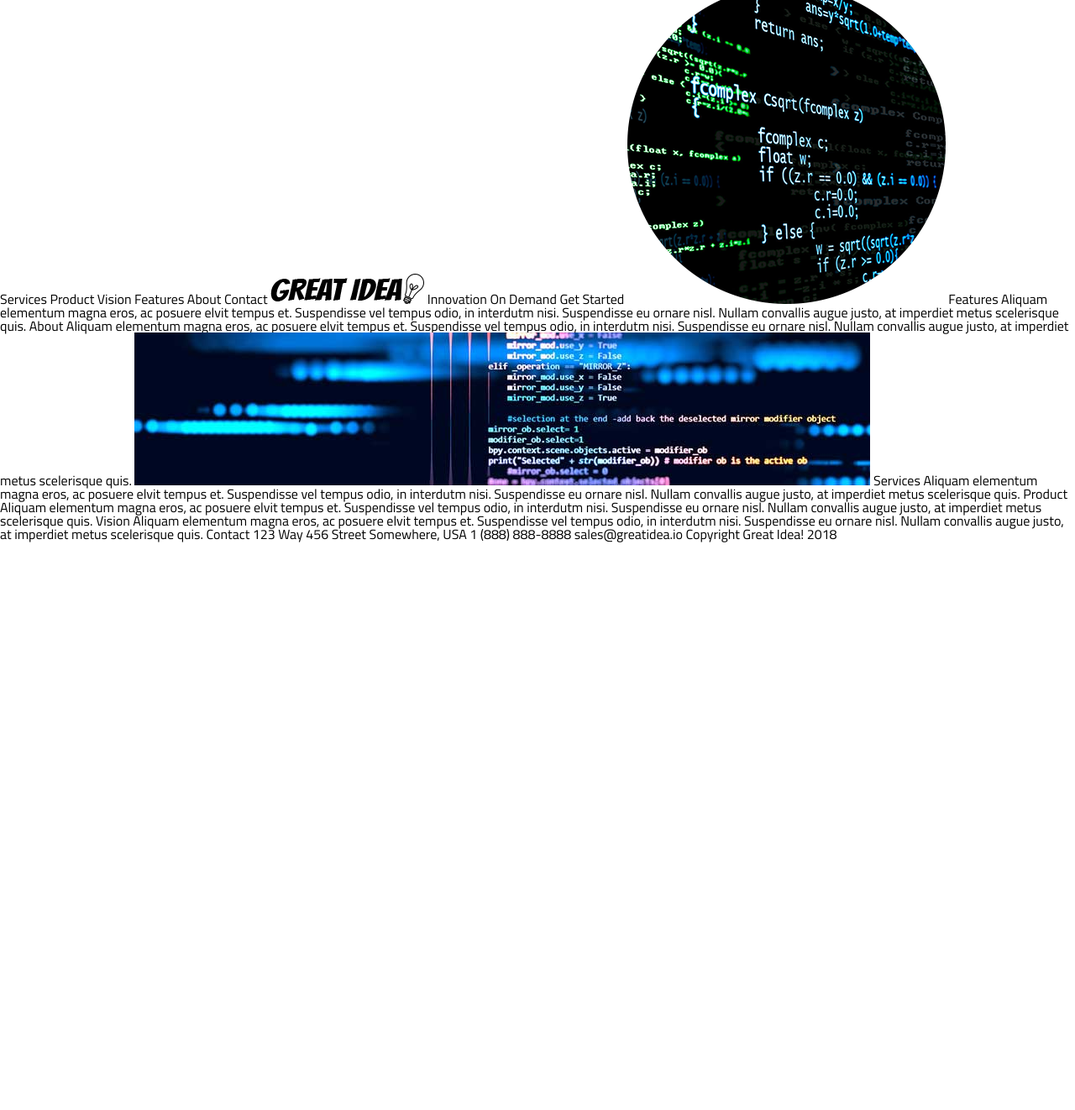
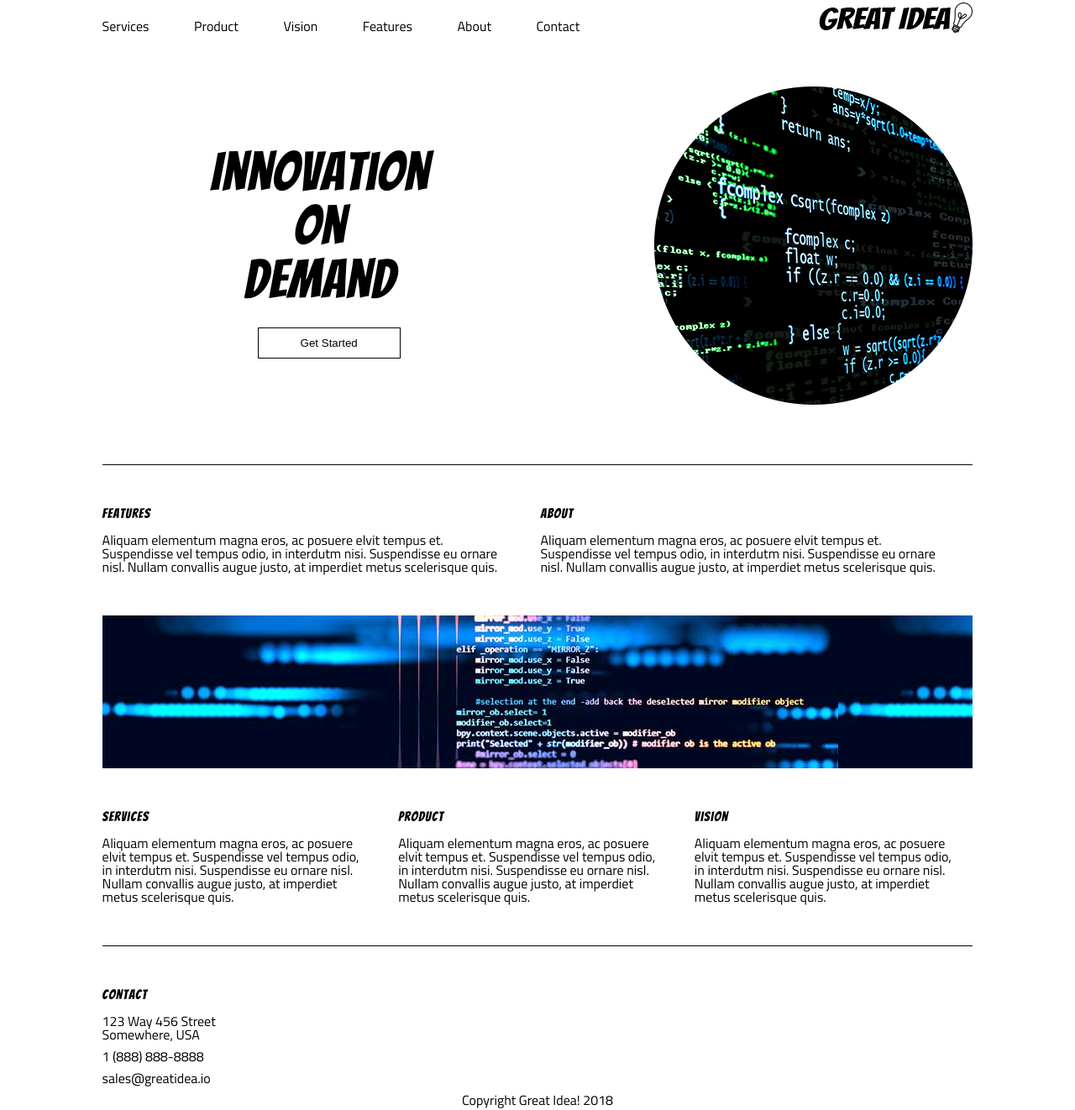
Before and after one commit to paritie/precourse, a plain HTML site: page client-project-2/great-idea-website/index.html in a window 1280 px wide. Shown: the part 17-1339 px from the top of the page at 84% size. Before the commit the page ends 800 px from the top, so only its background shows below. Drawn offline with Linux system fonts and the light colour scheme.

Commit message:
styled the client-2 project

```diff
--- a/client-project-2/great-idea-website/css/index.css
+++ b/client-project-2/great-idea-website/css/index.css
@@ -53,7 +53,8 @@ table {
 }
 
 html, body {
-    height: 100%;
+	width: 90%;
+	margin: 0 auto;
     font-family: 'Titillium Web', sans-serif;
 }
 
@@ -64,3 +65,109 @@ h1, h2, h3, h4, h5 {
 }
 
 /* Your code starts here! */
+
+nav{
+	position: relative;
+	height: 50px;
+	margin-top: 20px;
+}
+
+nav ul {
+	display: inline-block;
+	margin-top: 20px;
+}
+
+nav ul li {
+	display: inline-block;
+	margin-left: 50px;
+}
+
+nav ul li:first-of-type {
+	margin-left: 0;
+}
+
+.logo {
+	position: absolute;
+	right: 0;
+}
+
+.header {
+	position: relative;
+	height: 400px;
+	width: 100%;
+	display: inline-block;
+	margin-top: 50px;
+}
+
+.header h1 {
+	width: 50%;
+	margin-top: 70px;
+	font-size: 4em;
+	display: inline-block;
+	text-align: center;
+}
+
+.header img {
+	position: absolute;
+	right: 0;
+}
+
+button {
+	background-color: #FFF;
+	border: 1px solid #000;
+	padding: 10px 50px;
+	margin-top: 10px;
+	margin-left: 185px;
+}
+
+#content {
+	border-top: 1px solid #000;
+	border-bottom: 1px solid #000;
+	padding: 50px 0;
+	margin: 50px 0;
+}
+
+#top-content{
+	width: 100%;
+	display: inline-block;
+	margin-bottom: 50px;
+}
+
+#top-content section {
+	width: 46%;
+	display: inline-block;
+}
+
+#top-content section:last-of-type {
+	margin-left: 4%;
+}
+
+#section-image {
+	width: 100%;
+	height: 182px;
+	background-image: url("../img/mid-page-accent.jpg");
+}
+
+#bottom-content {
+	width: 100%;
+	display: inline-block;
+	margin-top: 50px;
+}
+
+#bottom-content section {
+	width: 30.67%;
+	display: inline-block;
+	margin-left: 3%;
+}
+
+#bottom-content section:first-of-type {
+	margin-left: 0;
+}
+
+#contact li {
+	margin-bottom: 10px;
+}
+
+footer {
+	text-align: center;
+}
--- a/client-project-2/great-idea-website/index.html
+++ b/client-project-2/great-idea-website/index.html
@@ -16,48 +16,65 @@
 
   <body>
 
-  Services
-  Product
-  Vision
-  Features
-  About
-  Contact
+    <nav>
+      <ul>
+        <li>Services</li>
+        <li>Product</li>
+        <li>Vision</li>
+        <li>Features</li>
+        <li>About</li>
+        <li>Contact</li>
+      </ul>
+      <img class="logo" src="img/logo.png" alt="Great Idea! Company logo.">
+    </nav>
 
-  <img class="logo" src="img/logo.png" alt="Great Idea! Company logo.">
-  Innovation
-  On
-  Demand
+    <div class="header">
+      <h1>Innovation<br>On<br>Demand</h1>
+      <img src="img/header-img.png" alt="Image of a code snippet."><br>
+      <button>Get Started</button>
+    </div>
 
-  Get Started
+    <div id="content">
+      <div id="top-content">
+        <section>
+          <h3>Features</h3>
+          <p>Aliquam elementum magna eros, ac posuere elvit tempus et. Suspendisse vel tempus odio, in interdutm nisi. Suspendisse eu ornare nisl. Nullam convallis augue justo, at imperdiet metus scelerisque quis.</p>
+        </section>
 
-  <img src="img/header-img.png" alt="Image of a code snippet.">
+        <section>
+          <h3>About</h3>
+          <p>Aliquam elementum magna eros, ac posuere elvit tempus et. Suspendisse vel tempus odio, in interdutm nisi. Suspendisse eu ornare nisl. Nullam convallis augue justo, at imperdiet metus scelerisque quis.</p>
+        </section>
+      </div>
+      <div id="section-image"></div>
+      <div id="bottom-content">
+        <section>
+          <h3>Services</h3>
+          <p>Aliquam elementum magna eros, ac posuere elvit tempus et. Suspendisse vel tempus odio, in interdutm nisi. Suspendisse eu ornare nisl. Nullam convallis augue justo, at imperdiet metus scelerisque quis.</p>
+        </section>
 
-  Features
-  Aliquam elementum magna eros, ac posuere elvit tempus et. Suspendisse vel tempus odio, in interdutm nisi. Suspendisse eu ornare nisl. Nullam convallis augue justo, at imperdiet metus scelerisque quis.
+        <section>
+          <h3>Product</h3>
+          <p>Aliquam elementum magna eros, ac posuere elvit tempus et. Suspendisse vel tempus odio, in interdutm nisi. Suspendisse eu ornare nisl. Nullam convallis augue justo, at imperdiet metus scelerisque quis.</p>
+        </section>
 
 
-  About
-  Aliquam elementum magna eros, ac posuere elvit tempus et. Suspendisse vel tempus odio, in interdutm nisi. Suspendisse eu ornare nisl. Nullam convallis augue justo, at imperdiet metus scelerisque quis.
 
-  <img class="middle-img" src="img/mid-page-accent.jpg" alt="Image of code snippets across the screen">
+        <section>
+          <h3>Vision</h3>
+          <p>Aliquam elementum magna eros, ac posuere elvit tempus et. Suspendisse vel tempus odio, in interdutm nisi. Suspendisse eu ornare nisl. Nullam convallis augue justo, at imperdiet metus scelerisque quis.</p>
+        </section>
+      </div>
+    </div>
 
-  Services
-  Aliquam elementum magna eros, ac posuere elvit tempus et. Suspendisse vel tempus odio, in interdutm nisi. Suspendisse eu ornare nisl. Nullam convallis augue justo, at imperdiet metus scelerisque quis.
-
-
-  Product
-  Aliquam elementum magna eros, ac posuere elvit tempus et. Suspendisse vel tempus odio, in interdutm nisi. Suspendisse eu ornare nisl. Nullam convallis augue justo, at imperdiet metus scelerisque quis.
-
-  Vision
-  Aliquam elementum magna eros, ac posuere elvit tempus et. Suspendisse vel tempus odio, in interdutm nisi. Suspendisse eu ornare nisl. Nullam convallis augue justo, at imperdiet metus scelerisque quis.
-
-  Contact
-  123 Way 456 Street
-  Somewhere, USA
-  1 (888) 888-8888
-  sales@greatidea.io
-
-  Copyright Great Idea! 2018
-
+    <div>
+      <h3>Contact</h3>
+      <ul id="contact">
+        <li>123 Way 456 Street<br>Somewhere, USA</li>
+        <li>1 (888) 888-8888</li>
+        <li>sales@greatidea.io</li>
+      </ul>
+    </div>
+    <footer>Copyright Great Idea! 2018</footer>
   </body>
 </html>
```
Also changed, not shown: client-project/css/index.css (+0 -7 lines), client-project/index.html (+1 -4 lines).
